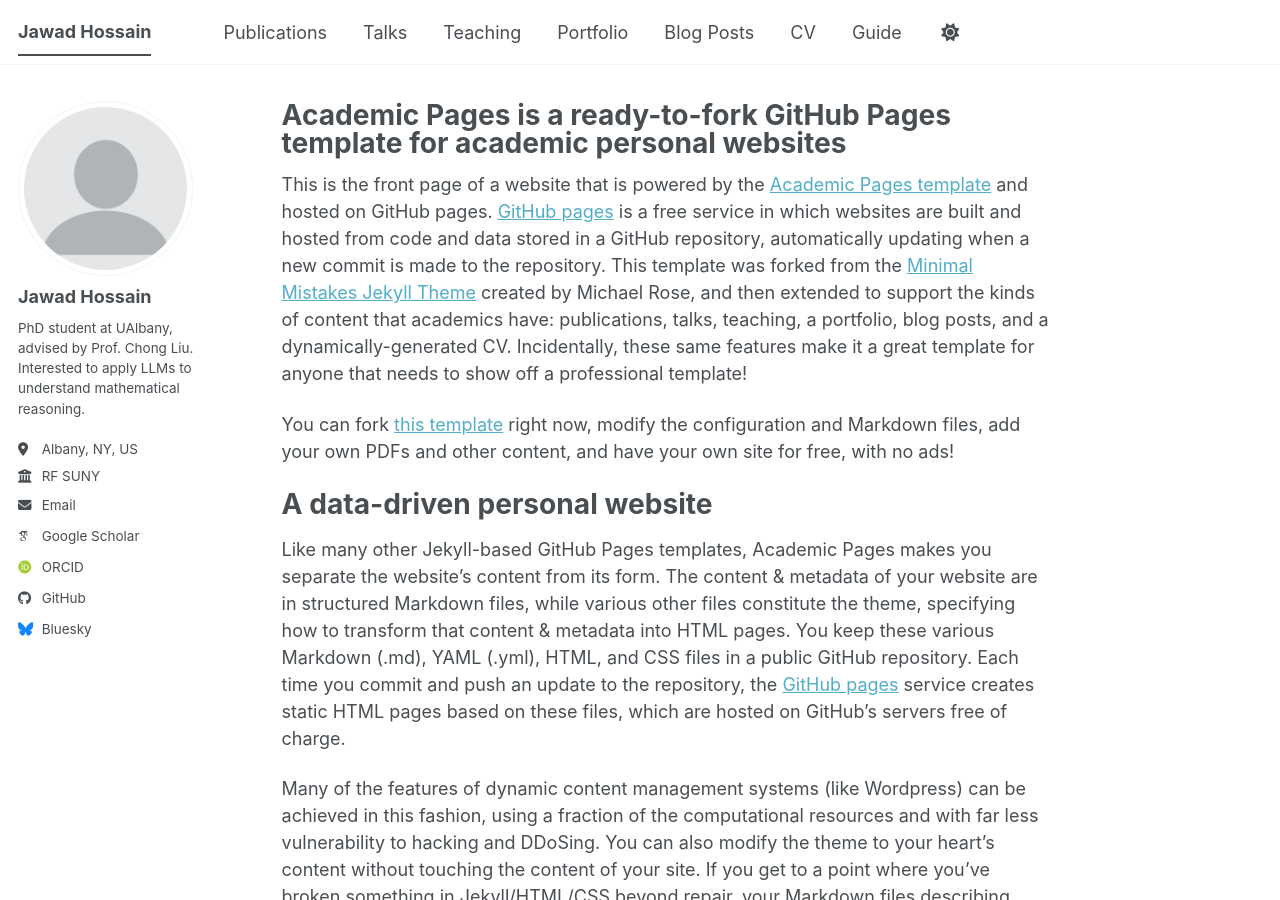
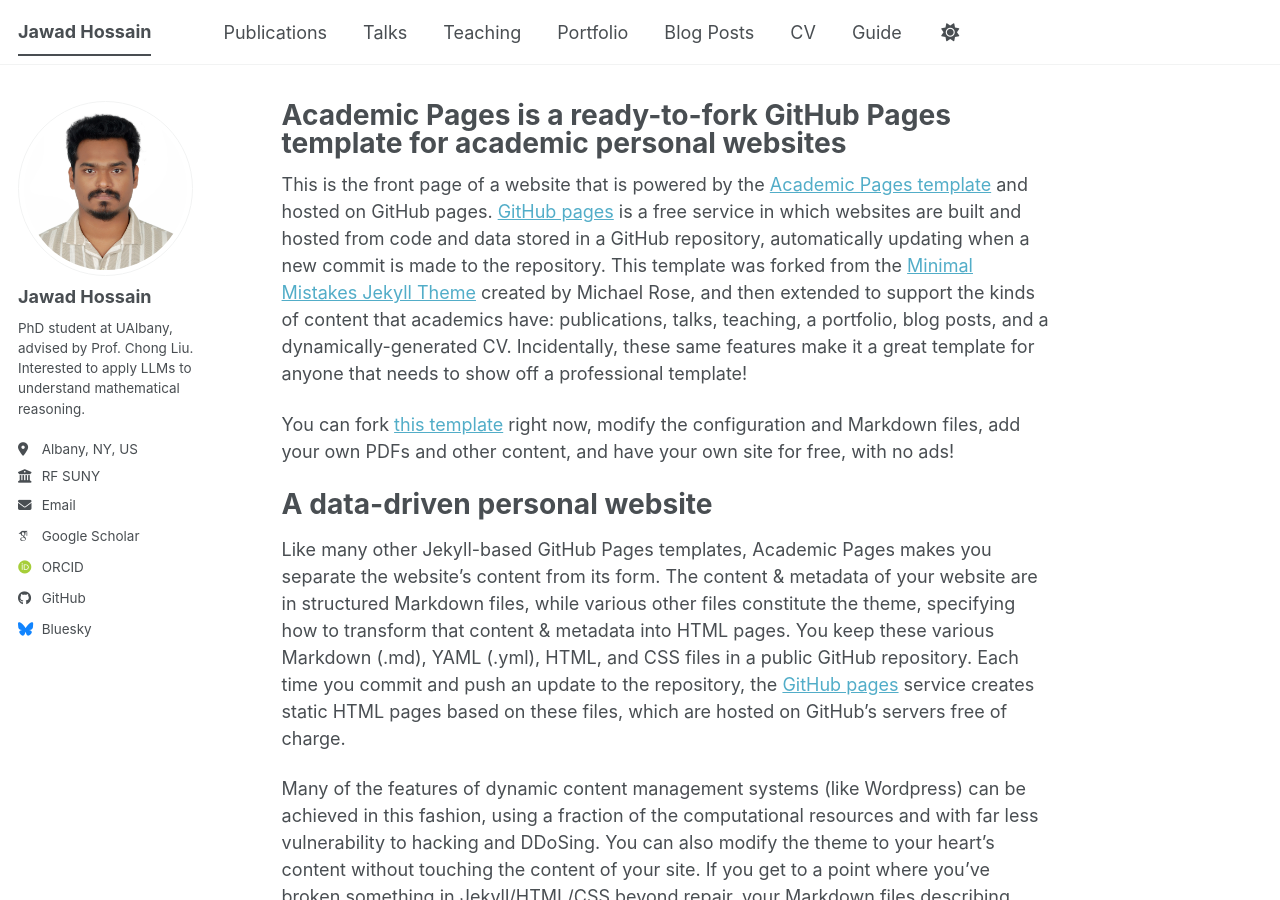
Before and after one commit to Jawad039/jawad039.github.io, a Jekyll site: the page built from _pages/about.md, in a window 1280 px wide and 900 px high. Built offline with Jekyll 4.4.1, drawn with Linux system fonts in a browser that asks for light colours; some web fonts are replaced; a script bundle is joined from its source files by our own code; library files that are not in the unit come from our copies.

Commit message:
Update _config.yml

```diff
--- a/_config.yml
+++ b/_config.yml
@@ -23,7 +23,7 @@
 #               Additional customization can be done by editing /_includes/author-profile.html
 author:
   # Biographic information
-  avatar           : "profile.png"
+  avatar           : "Jawad_US.JPG"
   name             : "Jawad Hossain"
   pronouns         : # example: "she/her"
   bio              : "PhD student at UAlbany, advised by Prof. Chong Liu. Interested to apply LLMs to understand mathematical reasoning."
```
